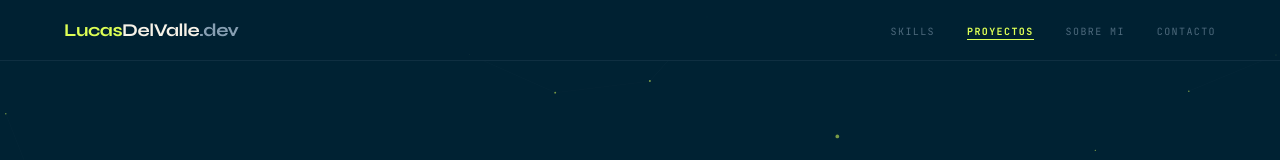
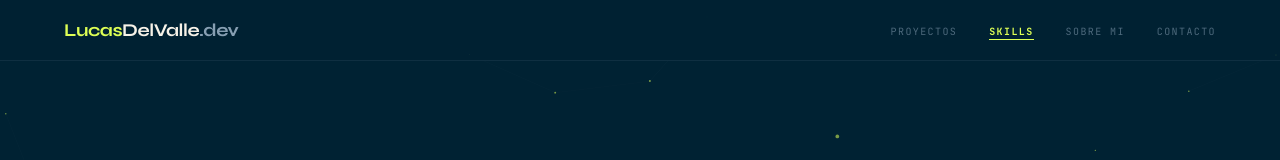
Before and after one commit to Lucasdv96/PortfolioWeb, a React (Vite) app in the folder mi-portfolio/: page / in a window 1280 px wide. Shown: the top 160 px of the page. Built offline with nearby package versions, Linux system fonts and the light colour scheme.

Commit message:
Update again

```diff
--- a/mi-portfolio/src/App.tsx
+++ b/mi-portfolio/src/App.tsx
@@ -10,8 +10,8 @@ function App() {
     <div className="bg-[#080b10] min-h-screen text-white">
       <Navbar />
       <Hero />
+      <Projects />
       <Skills />
-      <Projects />
       <About />
       <Contact />
     </div>
--- a/mi-portfolio/src/components/Navbar.tsx
+++ b/mi-portfolio/src/components/Navbar.tsx
@@ -5,8 +5,8 @@ const Navbar = () => {
   const [activeSection, setActiveSection] = useState('')
 
   const navItems = [
+    { label: 'Proyectos', id: 'proyectos' },
     { label: 'Skills', id: 'skills' },
-    { label: 'Proyectos', id: 'proyectos' },
     { label: 'Sobre mi', id: 'sobre-mi' },
     { label: 'Contacto', id: 'contacto' },
   ]
```
